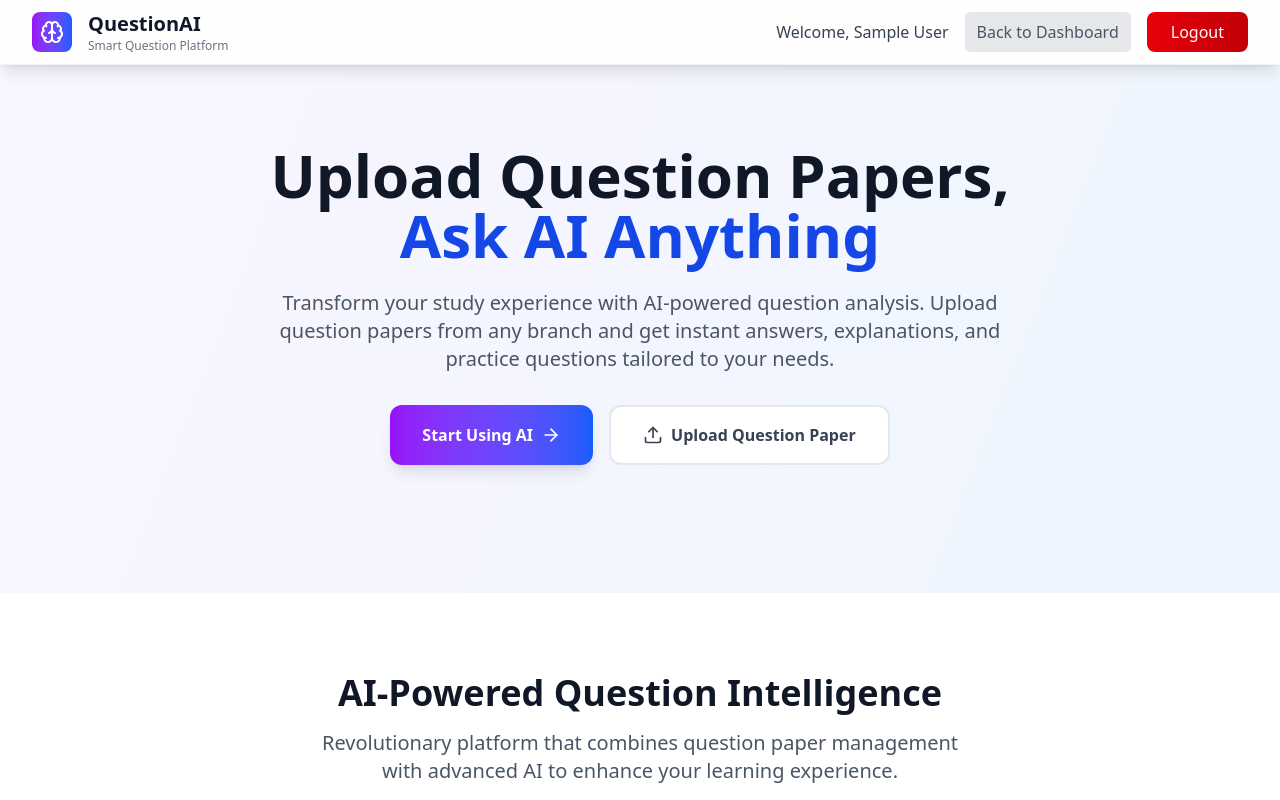
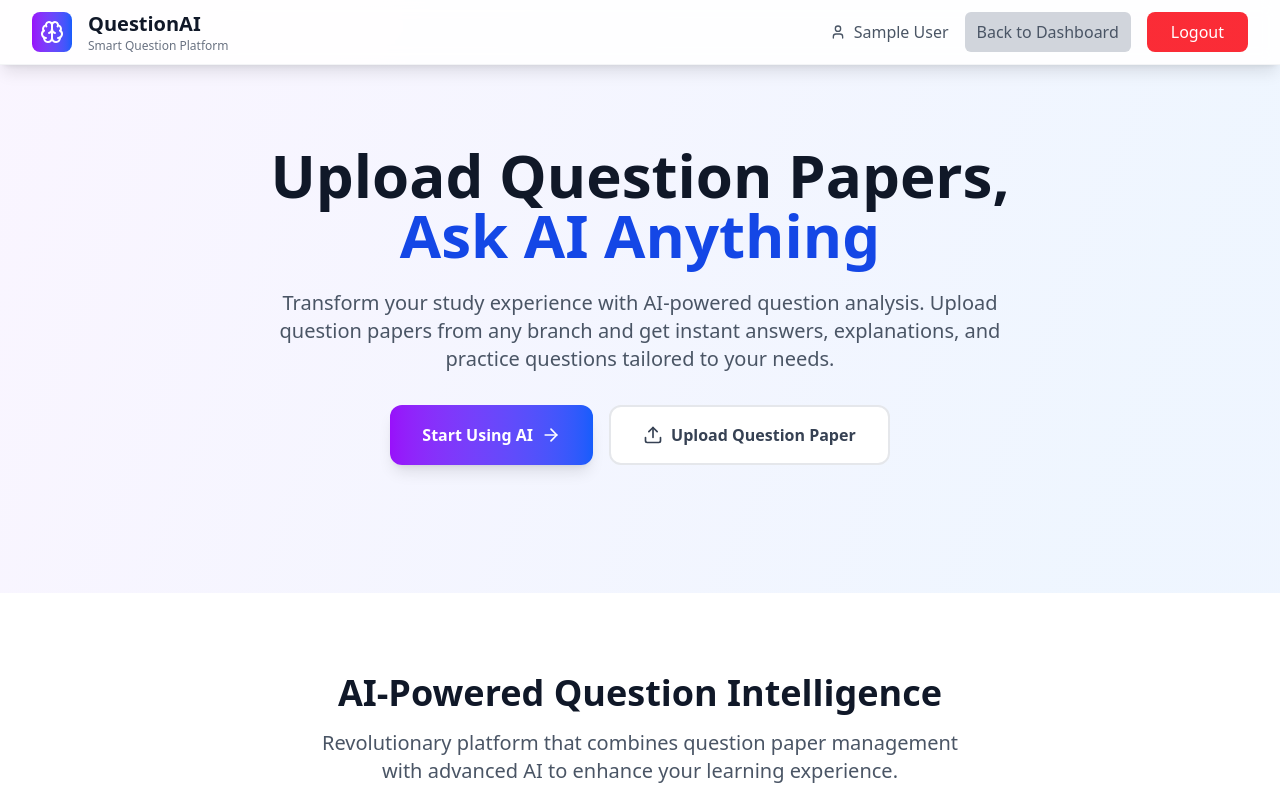
Before and after one commit to ayushpoddar16/QuestionAI, a React (Vite) app in the folder frontend/: page / in a window 1280 px wide. Shown: the top 800 px of the page. Built offline with nearby package versions, Linux system fonts and the light colour scheme; sample sign-in values are in the browser's storage.

Commit message:
Refactor UI components in HomePage, MainDashboard, Login, and TextExtractor for improved styling and user experience

```diff
--- a/frontend/src/pages/HomePage.jsx
+++ b/frontend/src/pages/HomePage.jsx
@@ -1,7 +1,7 @@
 import { useState, useEffect } from "react";
 import {
   Brain,
-  Users,
+  User,
   FileText,
   Award,
   ArrowRight,
@@ -84,12 +84,13 @@ const HomePage = () => {
             <div className="flex items-center space-x-4">
               {isAuthenticated ? (
                 <>
-                  <span className="text-gray-700">
-                    Welcome, {user?.name || "User"}
-                  </span>
+                <div className="flex items-center space-x-2 text-md text-gray-600">
+                <User className="w-4 h-4" />
+                <span>{user?.name}</span>
+              </div>
                   <button
                     onClick={() => (window.location.href = "/dashboard")}
-                    className="px-3 py-2 rounded-md text-md bg-gray-200 font-medium text-gray-600 hover:text-blue-600 hover:bg-gray-100 transition-colors"
+                    className="px-3 py-2 rounded-md text-md bg-gray-300 font-medium text-gray-600 hover:text-blue-600 hover:bg-gray-400 transition-colors"
                   >
                     Back to Dashboard
                   </button>
@@ -101,7 +102,7 @@ const HomePage = () => {
                       setUser(null);
                       window.location.reload();
                     }}
-                    className="bg-gradient-to-r from-red-600 to-red-700 text-white px-6 py-2 rounded-lg font-medium hover:from-red-700 hover:to-red-800 transition-all duration-200 transform hover:scale-105"
+                    className="bg-gradient-to-r from-red-500 to-red-500 text-white px-6 py-2 rounded-lg font-medium hover:from-red-600 hover:to-red-600 transition-all duration-200 transform hover:scale-105"
                   >
                     Logout
                   </button>
--- a/frontend/src/pages/Login.jsx
+++ b/frontend/src/pages/Login.jsx
@@ -279,7 +279,7 @@ const Login = () => {
                                 type="submit"
                                 onClick={handleSubmit}
                                 disabled={loading}
-                                className="w-full bg-gradient-to-r from-blue-600 to-purple-600 text-white py-3 px-4 rounded-lg font-semibold hover:from-blue-700 hover:to-purple-700 focus:ring-2 focus:ring-blue-500 focus:ring-offset-2 transition-all duration-200 disabled:opacity-50 disabled:cursor-not-allowed flex items-center justify-center gap-2"
+                                className="w-full bg-gradient-to-r from-blue-500 to-blue-600 text-white py-3 px-4 rounded-lg font-semibold hover:from-blue-700 hover:to-blue-900 focus:ring-2 focus:ring-blue-500 focus:ring-offset-2 transition-all duration-200 disabled:opacity-50 disabled:cursor-not-allowed flex items-center justify-center gap-2"
                             >
                                 {loading ? (
                                     <>
--- a/frontend/src/pages/MainDashboard.jsx
+++ b/frontend/src/pages/MainDashboard.jsx
@@ -323,7 +323,7 @@ const MainDashboard = () => {
               {/* New Back to Home Button (without icon) */}
               <button
                 onClick={() => (window.location.href = "/")}
-                className="px-3 py-2 rounded-md text-sm font-medium text-gray-600 hover:text-blue-600 hover:bg-gray-100 transition-colors"
+                className="px-3 py-2 rounded-md bg-gray-300 text-sm font-medium text-gray-600 hover:text-blue-600 hover:bg-gray-400 transition-colors"
               >
                 Back to Home
               </button>
--- a/frontend/src/pages/TextExtractor.jsx
+++ b/frontend/src/pages/TextExtractor.jsx
@@ -600,8 +600,6 @@ const TextExtractor = () => {
                 Extracted Text
               </h3>
               <div className="flex gap-3">
-
-
                 {/* Edit button */}
                 {!isEditing && (
                   <button
@@ -615,7 +613,8 @@ const TextExtractor = () => {
 
                 <button
                   onClick={copyToClipboard}
-                  className="inline-flex items-center gap-2 bg-gray-200 hover:bg-gray-300 text-gray-700 px-5 py-2.5 rounded-lg font-medium transition-all duration-300 hover:scale-105 active:scale-95 text-sm sm:text-base"
+                  disabled={isEditing}
+                  className="inline-flex items-center gap-2 bg-gray-200 hover:bg-gray-300 text-gray-700 px-5 py-2.5 rounded-lg font-medium transition-all duration-300 hover:scale-105 active:scale-95 text-sm sm:text-base disabled:opacity-50 disabled:cursor-not-allowed"
                 >
                   <Copy className="w-4 h-4" />
                   Copy
@@ -623,7 +622,8 @@ const TextExtractor = () => {
 
                 <button
                   onClick={downloadText}
-                  className="inline-flex items-center gap-2 bg-blue-500 hover:bg-blue-600 text-white px-5 py-2.5 rounded-lg font-medium transition-all duration-300 hover:scale-105 active:scale-95 text-sm sm:text-base"
+                  disabled={isEditing}
+                  className="inline-flex items-center gap-2 bg-blue-500 hover:bg-blue-600 text-white px-5 py-2.5 rounded-lg font-medium transition-all duration-300 hover:scale-105 active:scale-95 text-sm sm:text-base disabled:opacity-50 disabled:cursor-not-allowed"
                 >
                   <Download className="w-4 h-4" />
                   Download
@@ -632,7 +632,8 @@ const TextExtractor = () => {
                 {/* NEW: Cancel button - shows first */}
                 <button
                   onClick={cancelExtractedText}
-                  className="inline-flex items-center gap-2 bg-red-500 hover:bg-red-600 text-white px-5 py-2.5 rounded-lg font-medium transition-all duration-300 hover:scale-105 active:scale-95 text-sm sm:text-base"
+                  disabled={isEditing}
+                  className="inline-flex items-center gap-2 bg-red-500 hover:bg-red-600 text-white px-5 py-2.5 rounded-lg font-medium transition-all duration-300 hover:scale-105 active:scale-95 text-sm sm:text-base disabled:opacity-50 disabled:cursor-not-allowed"
                 >
                   <X className="w-4 h-4" />
                   Cancel
```
